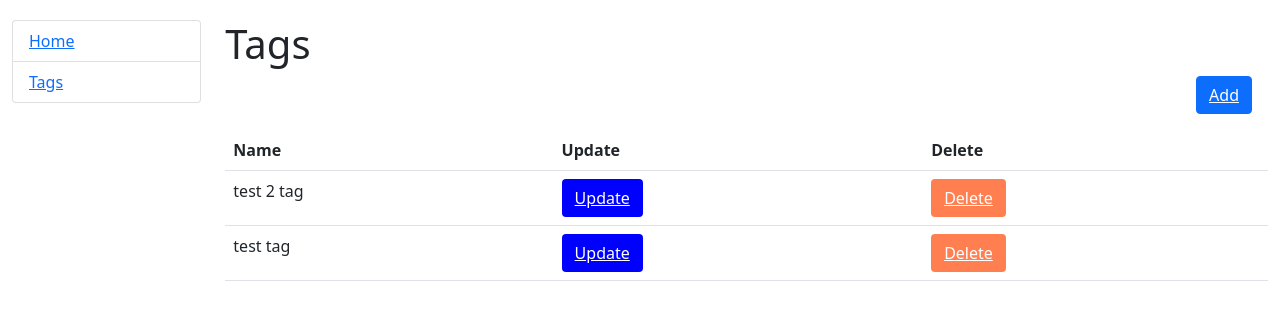
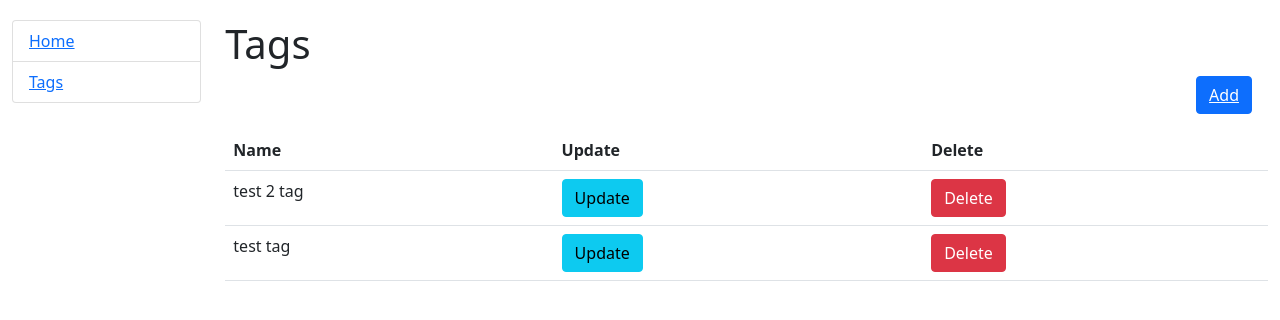
Before and after one commit to NickSavchyn/task_practice_project, a Django app: page /tags/ in a window 1280 px wide. Shown: the top 320 px of the page. Run offline with Django 4.2, Linux system fonts and the light colour scheme; data comes from the database, SQL or seed files in the repository; both versions use the stored data as it was after the commit.

Commit message:
Add update delete for tag list

```diff
--- a/templates/TaskProject/tag_list.html
+++ b/templates/TaskProject/tag_list.html
@@ -18,16 +18,18 @@
             </tr>
             {% for tag in tag_list %}
             <tr>
-                    <td>{{ tag.name }}</td>
               <td>
-                        <button style="background: blue" class="btn"><a role="button" style="color: white"
-                                                                        href="{% url 'TaskProject:task_change_status' pk=tag.id %}">Update</a>
-                        </button>
+                {{ tag.name }}
               </td>
               <td>
-                        <button style="background: coral" class="btn"><a role="button" style="color: white"
-                                                                        href="{% url 'TaskProject:task_change_status' pk=tag.id %}">Delete</a>
-                        </button>
+                <a href="{% url 'TaskProject:tag-update' pk=tag.id %}" class="btn btn-info link-to-page">
+                  Update
+                </a>
+              </td>
+              <td>
+                <a href="{% url 'TaskProject:tag-delete' pk=tag.id %}" class="btn btn-danger link-to-page">
+                  Delete
+                </a>
               </td>
             </tr>
             {% endfor %}
```
Also changed, not shown: db.sqlite3. Lines whose indentation alone changed are shown as unchanged.
